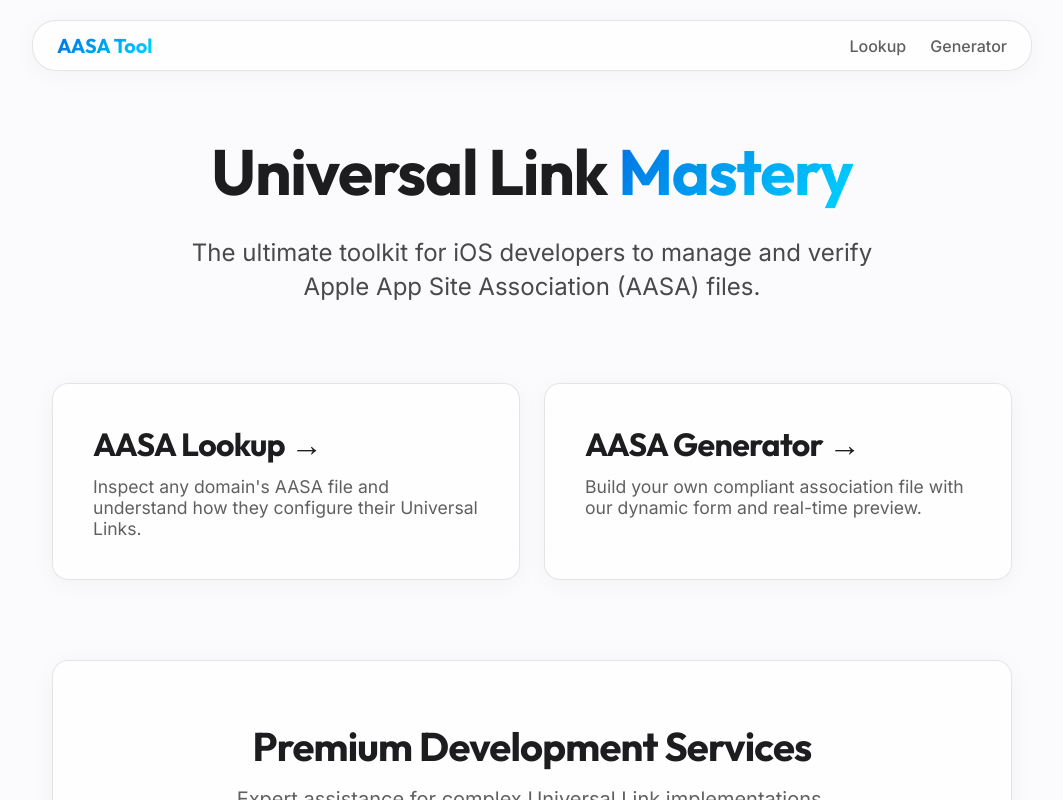
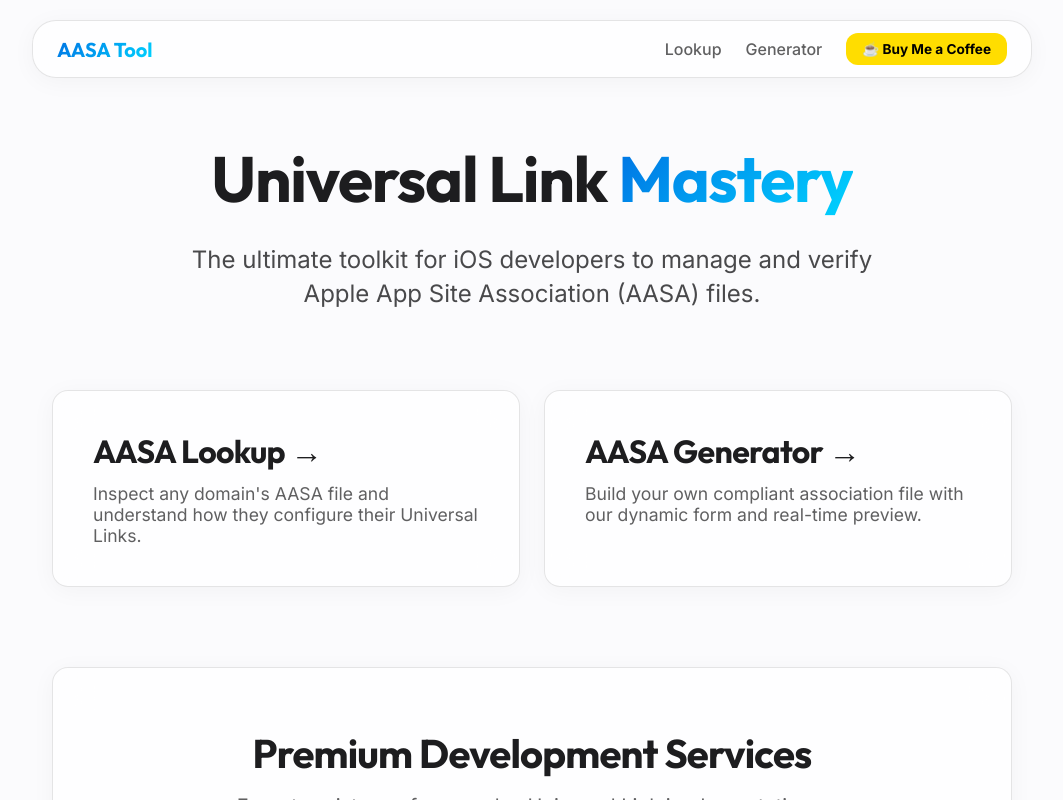
Before and after one commit to mirhadiali/aasa-generator, a Next.js app: page / in a window 1280 px wide. Shown: the top 800 px of the page, without its empty margins (108-1171 px from the left). Built offline with nearby package versions, Linux system fonts and the light colour scheme.

Commit message:
Remove Buy Me a Coffee card from bottom

```diff
--- a/app/page.tsx
+++ b/app/page.tsx
@@ -55,7 +55,7 @@ export default function Home() {
             </ul>
           </div>
           <div style={{ textAlign: 'center' }}>
-            <a href="mailto:hadi.kudcs@gmail.com" className="glass" style={{
+            <Link href="https://linkedin.com/in/mirhadiali" target="_blank" className="glass" style={{
               padding: '20px 40px',
               borderRadius: '40px',
               color: 'white',
@@ -67,7 +67,7 @@ export default function Home() {
               border: '1px solid rgba(255,255,255,0.3)'
             }}>
               Hire Me →
-            </a>
+            </Link>
           </div>
         </div>
       </section>
@@ -139,6 +139,8 @@ export default function Home() {
             </svg>
             <p style={{ fontSize: '1.25rem', fontWeight: 600 }}>GitHub</p>
           </Link>
+
+
         </div>
       </section>
 
--- a/components/Navbar.module.css
+++ b/components/Navbar.module.css
@@ -28,6 +28,7 @@
 .links {
     display: flex;
     gap: 24px;
+    align-items: center;
 }
 
 .link {
@@ -41,3 +42,23 @@
 .link:hover {
     opacity: 1;
 }
+
+.coffeeBtn {
+    background: #ffdd00;
+    color: #000 !important;
+    padding: 8px 16px;
+    border-radius: 12px;
+    font-weight: 700;
+    font-size: 0.85rem;
+    text-decoration: none;
+    transition: transform 0.2s, background 0.2s;
+    display: flex;
+    align-items: center;
+    gap: 8px;
+    opacity: 1 !important;
+}
+
+.coffeeBtn:hover {
+    background: #ffea00;
+    transform: translateY(-1px);
+}
--- a/components/Navbar.tsx
+++ b/components/Navbar.tsx
@@ -11,6 +11,9 @@ export default function Navbar() {
                 <div className={styles.links}>
                     <Link href="/lookup" className={styles.link}>Lookup</Link>
                     <Link href="/generator" className={styles.link}>Generator</Link>
+                    <Link href="https://buymeacoffee.com/mirhadiali" target="_blank" className={styles.coffeeBtn}>
+                        ☕ Buy Me a Coffee
+                    </Link>
                 </div>
             </div>
         </nav>
```
